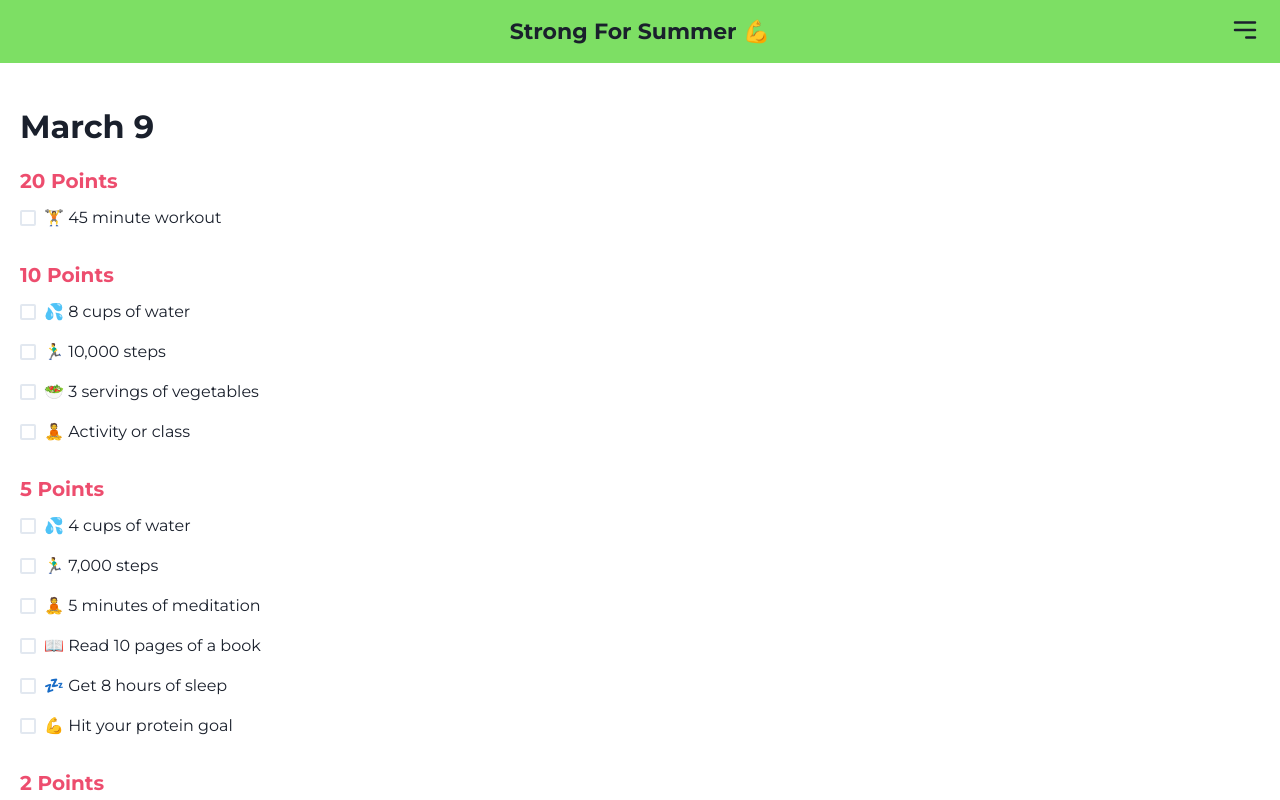
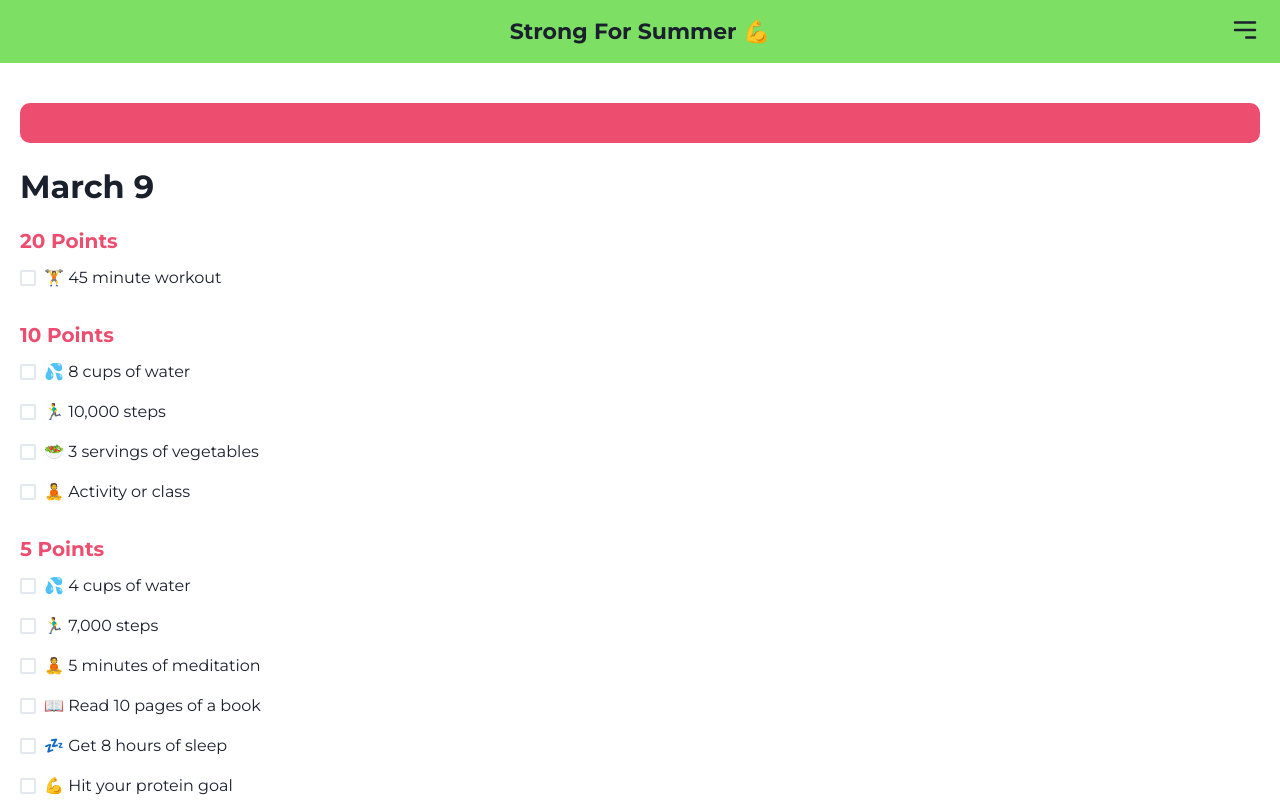
Before and after one commit to colbygarland/strong-for-summer, a Next.js app: page / in a window 1280 px wide. Shown: the top 800 px of the page. Built offline with nearby package versions, Linux system fonts and the light colour scheme; no server answers; the database is empty; sample sign-in values are in the browser's storage.

Commit message:
added quotes

```diff
--- a/components/Header.tsx
+++ b/components/Header.tsx
@@ -102,6 +102,9 @@ export const Header = ({
           <MenuItem>
             <Link href="/leaderboard">Leaderboard</Link>
           </MenuItem>
+          <MenuItem>
+            <Link href="/add-quote">Add a Quote</Link>
+          </MenuItem>
         </MenuList>
       </Menu>
     </Container>
--- /dev/null
+++ b/components/Quote.tsx
@@ -0,0 +1,35 @@
+import { useEffect, useState } from 'react';
+import styled from 'styled-components';
+import { getQuotes } from '../services/api/quote';
+import { colors } from '../theme/colors';
+
+const StyledQuote = styled.blockquote`
+  position: relative;
+  padding: 20px;
+  margin-bottom: 20px;
+  color: ${colors.white};
+  &:before {
+    content: '';
+    background-color: ${colors.secondary};
+    position: absolute;
+    top: 0;
+    left: 0;
+    height: 100%;
+    width: 100%;
+    border-radius: 10px;
+    z-index: -1;
+  }
+`;
+
+export const Quote = () => {
+  const [quote, setQuote] = useState('');
+
+  useEffect(() => {
+    getQuotes().then((resp) => {
+      const quotes: string[] = Object.values(resp);
+      setQuote(quotes[Math.floor(Math.random() * quotes.length)]);
+    });
+  }, []);
+
+  return <StyledQuote>{quote}</StyledQuote>;
+};
--- a/pages/index.tsx
+++ b/pages/index.tsx
@@ -3,6 +3,7 @@ import { useEffect, useState } from 'react';
 import styled from 'styled-components';
 import { FormBlock } from '../components/forms/shared';
 import { Header } from '../components/Header';
+import { Quote } from '../components/Quote';
 import { getActivity, setActivity } from '../services/api/activity';
 import { colors } from '../theme/colors';
 import { getCurrentDatePretty } from '../utils/date';
@@ -63,6 +64,7 @@ export default function Home() {
     <>
       <Header pageTitle="Strong For Summer 💪" />
       <Page>
+        <Quote />
         <H2>{getCurrentDatePretty()}</H2>
         <Group>
           <H3>20 Points</H3>
--- /dev/null
+++ b/services/api/quote.ts
@@ -0,0 +1,16 @@
+import { getDatabase, ref, push, get, child } from 'firebase/database';
+
+const db = getDatabase();
+
+export const setQuote = async (quote: string) => {
+  push(ref(db, `/quotes/`), quote);
+};
+
+export const getQuotes = async () => {
+  const snapshot = await get(child(ref(db), 'quotes'));
+  if (snapshot.exists()) {
+    return snapshot.val();
+  } else {
+    return [];
+  }
+};
```
Also changed, not shown: pages/add-quote.tsx (added, +42 -0 lines).
